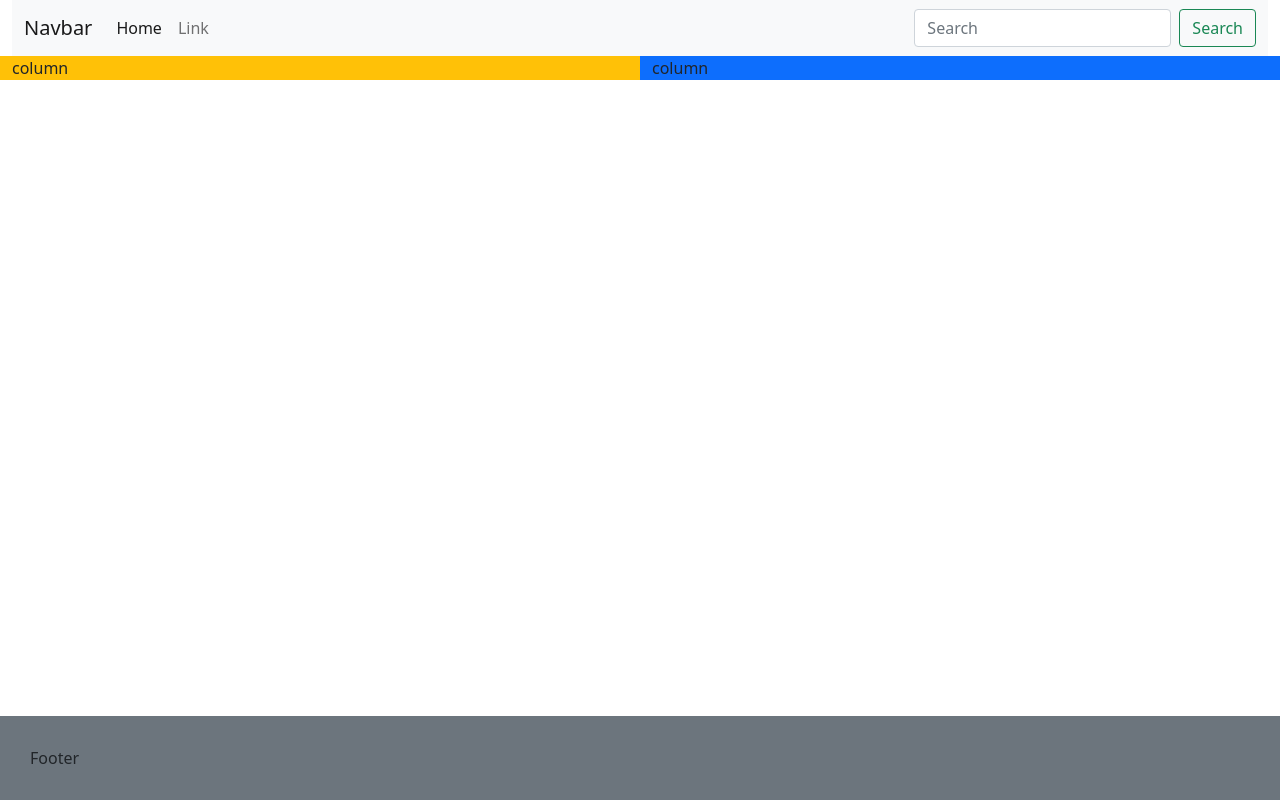
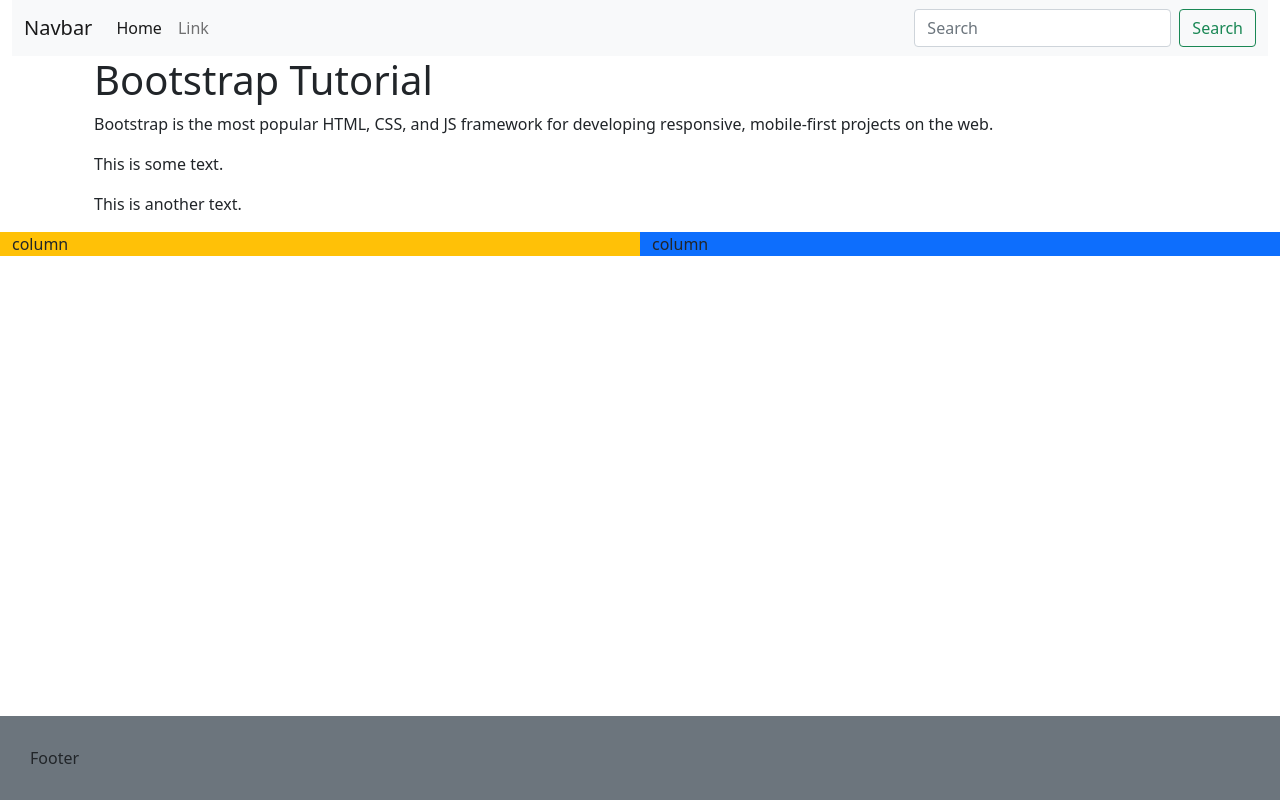
Before and after one commit to atem-tech/collab-practice, a plain HTML site: page project/index.html in a window 1280 px wide. Drawn offline with nearby package versions, Linux system fonts and the light colour scheme.

Commit message:
added jumbotron

```diff
--- a/project/index.html
+++ b/project/index.html
@@ -56,6 +56,20 @@
       </nav>
 
       <div class="row">
+        <div class="col">
+          <div class="container">
+            <div class="jumbotron">
+              <h1>Bootstrap Tutorial</h1>
+              <p>Bootstrap is the most popular HTML, CSS, and JS framework for developing
+              responsive, mobile-first projects on the web.</p>
+            </div>
+            <p>This is some text.</p>
+            <p>This is another text.</p>
+          </div>
+        </div>
+      </div>
+
+      <div class="row">
         <div class="col-lg-6 bg-warning">column</div>
         <div class="col-lg-6 bg-primary">column</div>
       </div>
```
